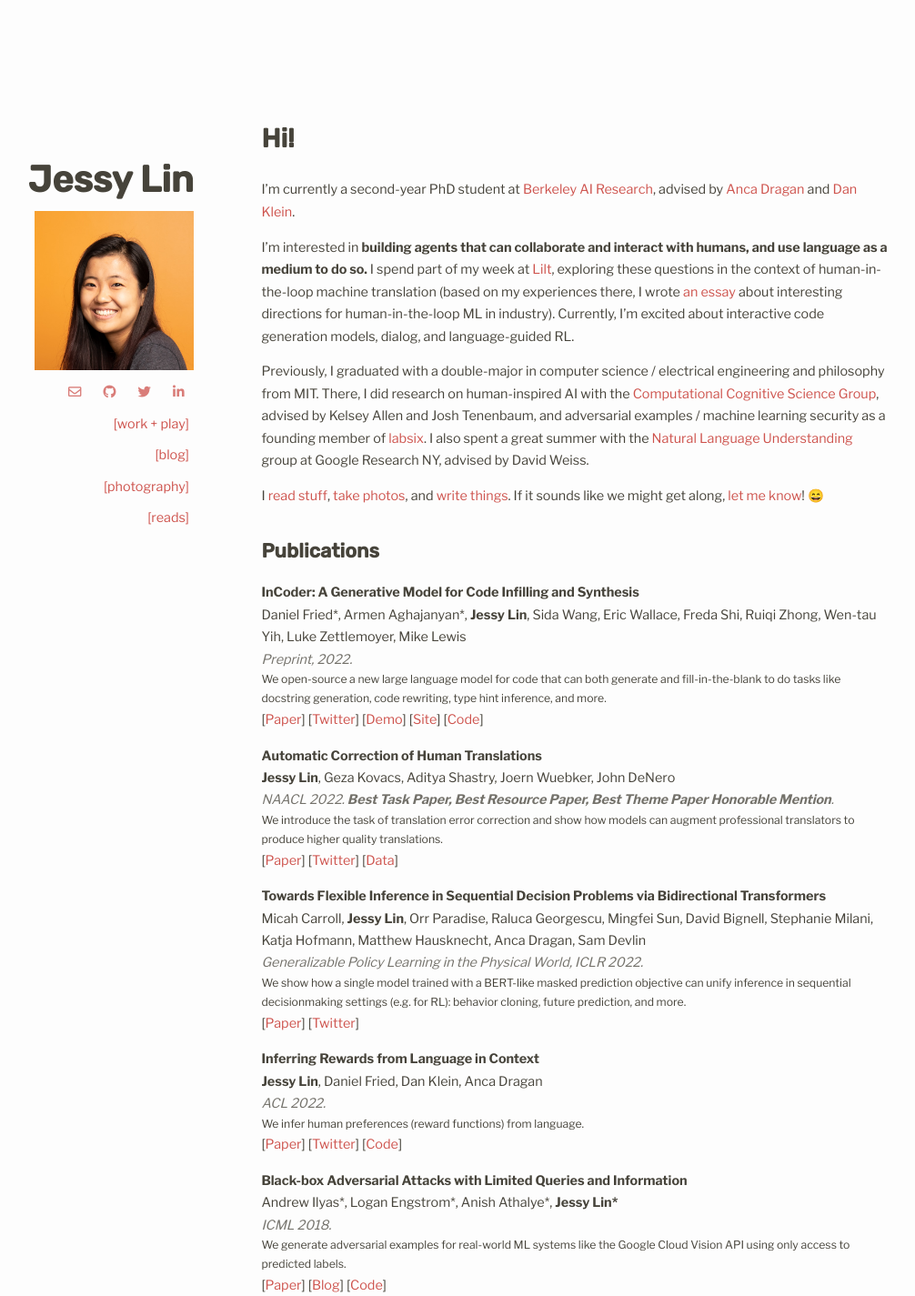
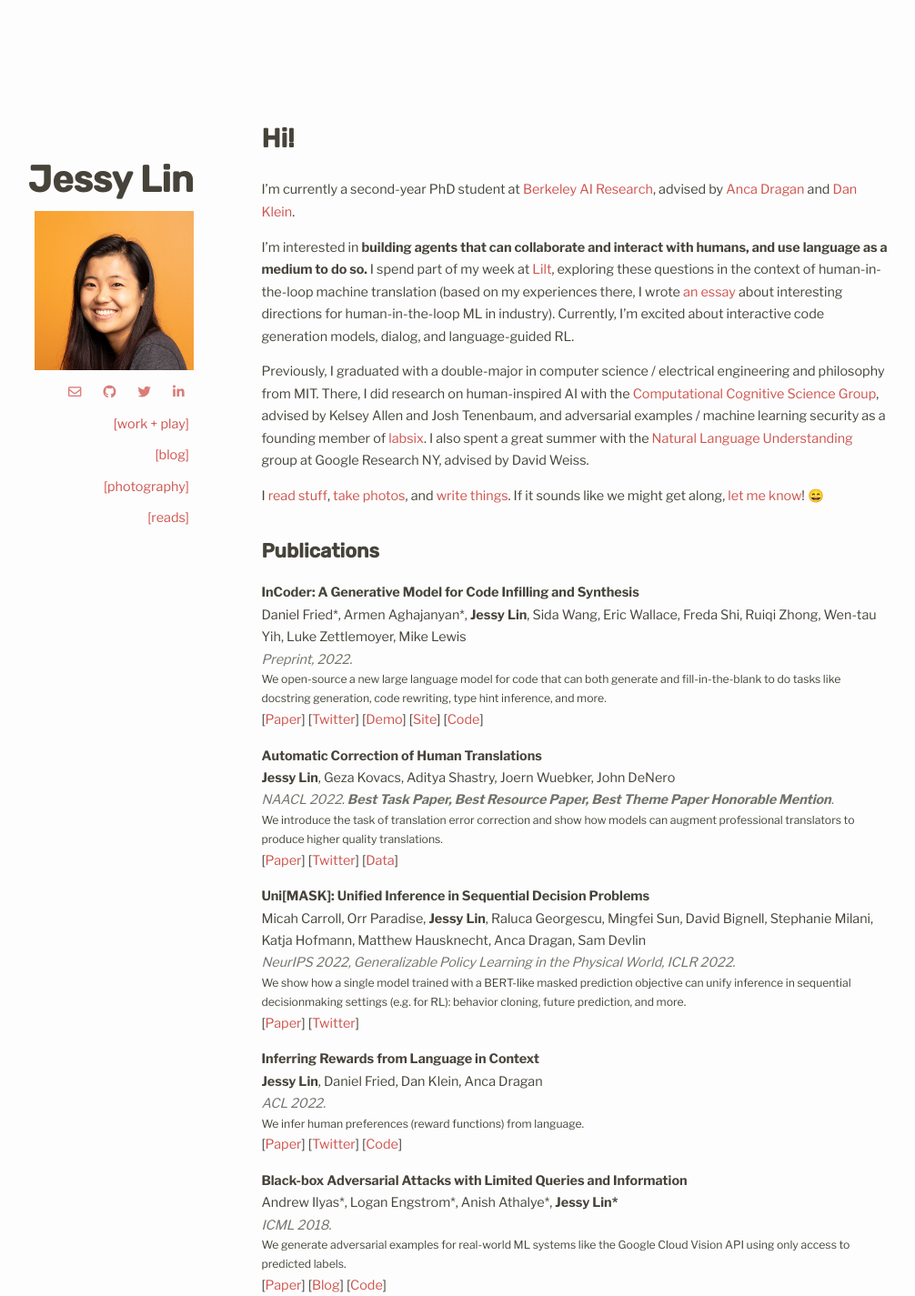
Before and after one commit to jlin816/jlin816.github.io, a Jekyll site: the page built from index.md, in a window 1280 px wide. Shown: the whole page at 91% size, without its empty margins (131-1137 px from the left). Built offline with Jekyll 4.4.1, drawn with Linux system fonts in a browser that asks for light colours; nearby versions of some CDN libraries; some web fonts are replaced; our own code applies the rules of GitHub Pages for plain Markdown files.

Commit message:
Update pubs

```diff
--- a/_data/pubs.yml
+++ b/_data/pubs.yml
@@ -18,9 +18,9 @@
     Twitter: https://twitter.com/realJessyLin/status/1545057240150773770
     Data: https://github.com/lilt/tec
 
-- title: "Towards Flexible Inference in Sequential Decision Problems via Bidirectional Transformers"
-  authors: Micah Carroll, **Jessy Lin**, Orr Paradise, Raluca Georgescu, Mingfei Sun, David Bignell, Stephanie Milani, Katja Hofmann, Matthew Hausknecht, Anca Dragan, Sam Devlin
-  conference: Generalizable Policy Learning in the Physical World, ICLR 2022.
+- title: "Uni[MASK]: Unified Inference in Sequential Decision Problems"
+  authors: Micah Carroll, Orr Paradise, **Jessy Lin**, Raluca Georgescu, Mingfei Sun, David Bignell, Stephanie Milani, Katja Hofmann, Matthew Hausknecht, Anca Dragan, Sam Devlin
+  conference: NeurIPS 2022, Generalizable Policy Learning in the Physical World, ICLR 2022.
   description: "We show how a single model trained with a BERT-like masked prediction objective can unify inference in sequential decisionmaking settings (e.g. for RL): behavior cloning, future prediction, and more."
   links:
     Paper: https://arxiv.org/abs/2204.13326
```
